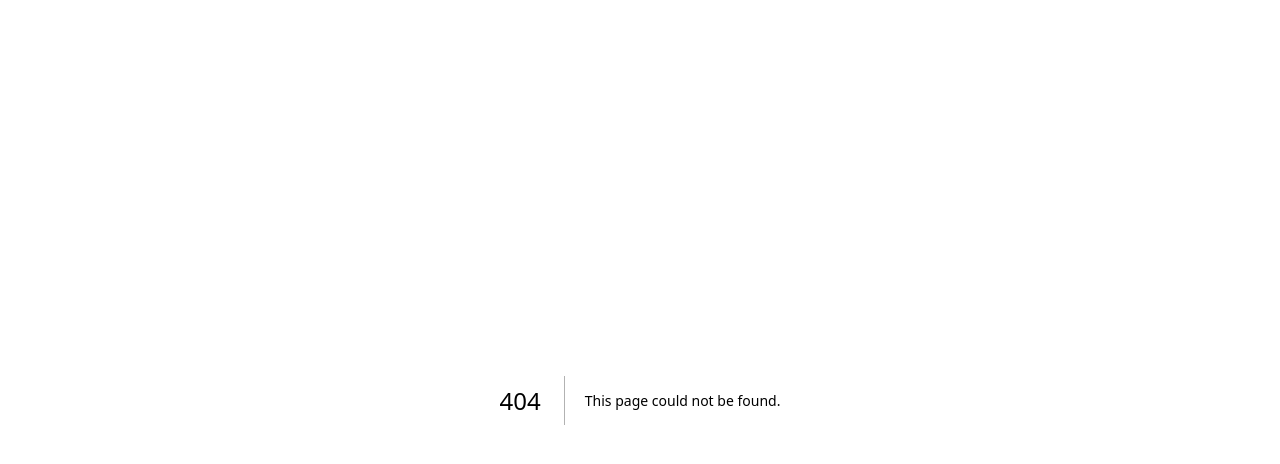
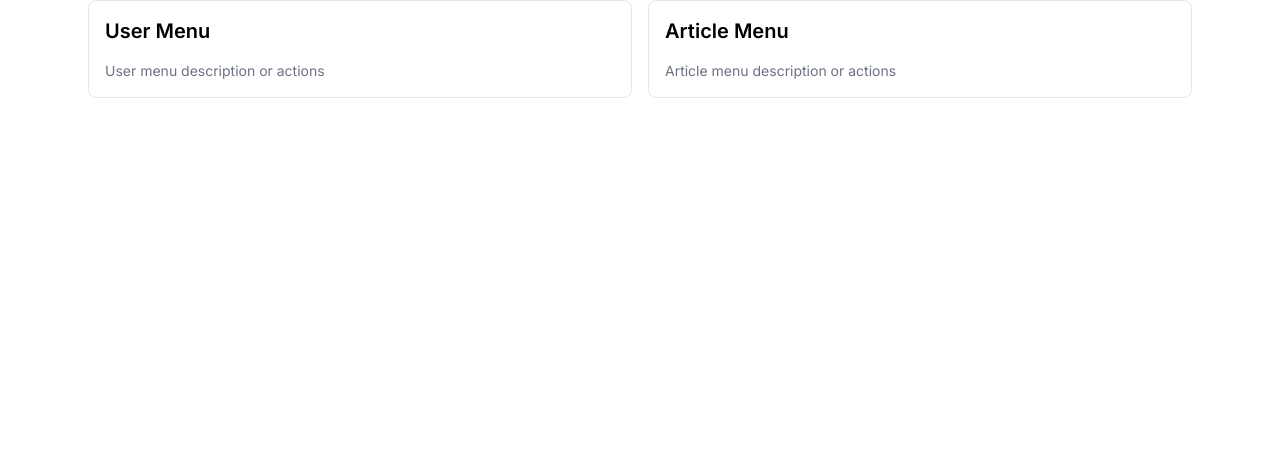
Before and after one commit to RyotaAbe1014/dev-diary, a Next.js app: page /user in a window 1280 px wide. Before the commit this address had no page. Shown: the top 464 px of the page. Built offline with nearby package versions, Linux system fonts and the light colour scheme.

Commit message:
✨ feat: ユーザーページを追加

```diff
--- /dev/null
+++ b/src/app/(routes)/user/page.tsx
@@ -0,0 +1,28 @@
+import { Login } from "@/features/auth/components/Login/login";
+import Link from "next/link";
+
+export default function Page() {
+  return (
+
+    <div className="container grid max-w-6xl gap-4 px-4 md:px-6">
+      <div className="grid grid-cols-2 gap-4">
+        <div className="flex flex-col gap-4 p-4 rounded-lg border hover:bg-gray-100 dark:hover:bg-gray-800">
+          <Link className="text-xl font-semibold" href="#">
+            User Menu
+          </Link>
+          <Link className="text-sm text-gray-500 dark:text-gray-400" href="#">
+            User menu description or actions
+          </Link>
+        </div>
+        <div className="flex flex-col gap-4 p-4 rounded-lg border hover:bg-gray-100 dark:hover:bg-gray-800">
+          <Link className="text-xl font-semibold" href="#">
+            Article Menu
+          </Link>
+          <Link className="text-sm text-gray-500 dark:text-gray-400" href="#">
+            Article menu description or actions
+          </Link>
+        </div>
+      </div>
+    </div>
+  );
+}
```
